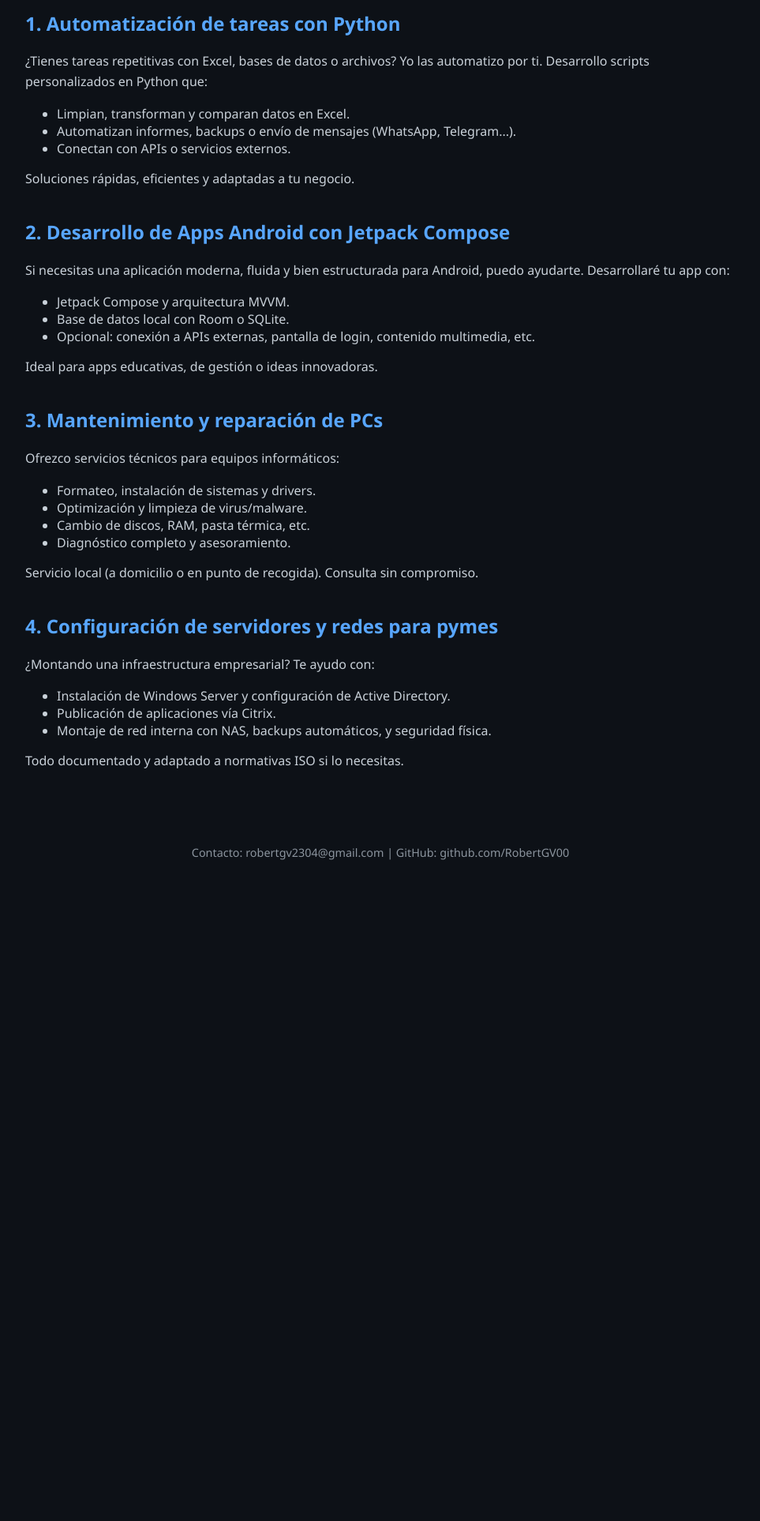
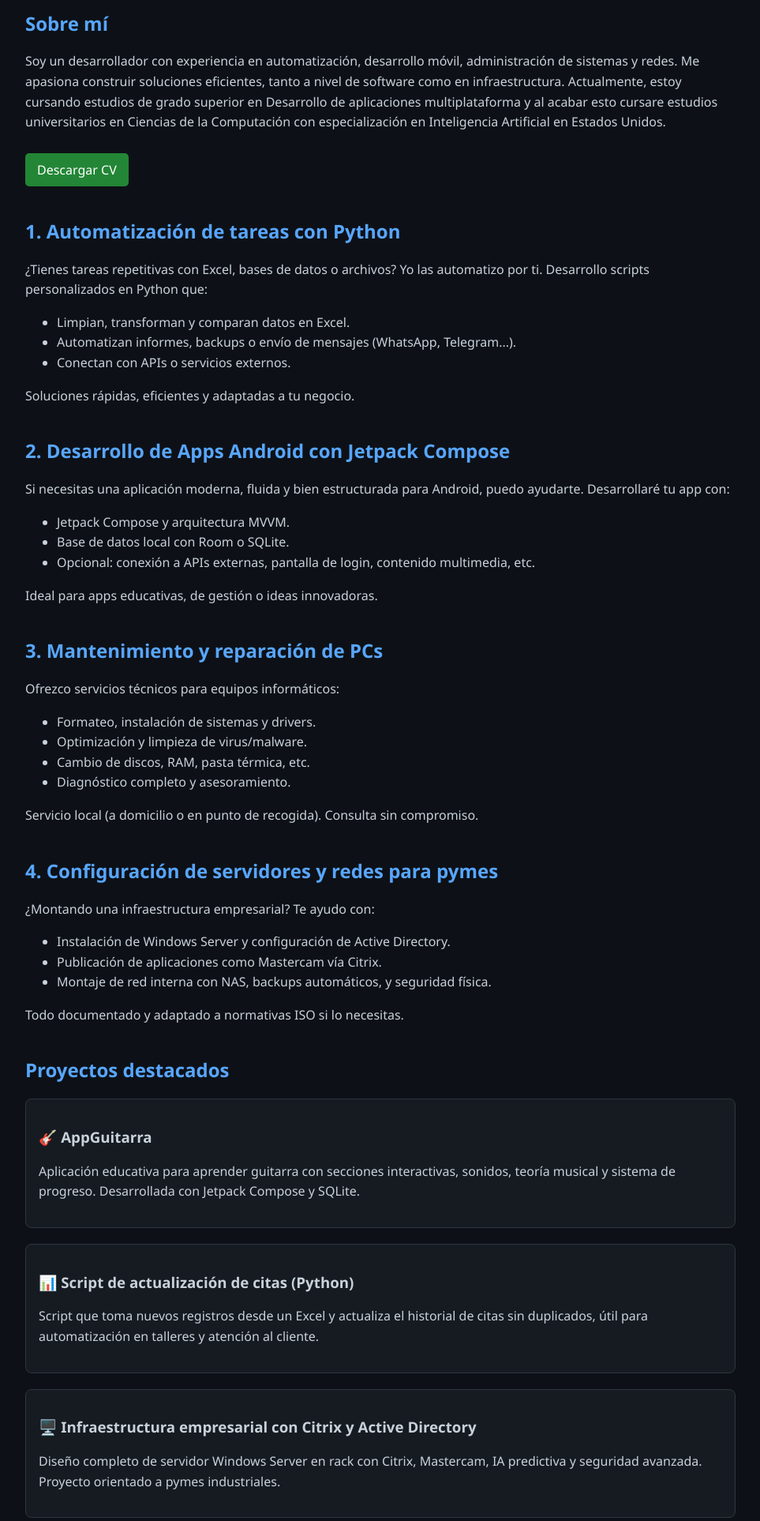
Before and after one commit to RobertGV00/PortofolioRobert, a plain HTML site: page index.html in a window 1280 px wide. Shown: the part 200-2126 px from the top of the page at 79% size, without its empty margins (158-1121 px from the left). Before the commit the page ends 1326 px from the top, so only its background shows below. Drawn offline with Linux system fonts and the light colour scheme.

Commit message:
Actualización: secciones sobre mí y proyectos destacados

```diff
--- a/index.html
+++ b/index.html
@@ -32,7 +32,7 @@
         h2 {
             color: #58a6ff;
         }
-        p {
+        p, ul {
             line-height: 1.6;
         }
         .footer {
@@ -40,6 +40,25 @@
             font-size: 0.9em;
             padding: 20px;
             color: #8b949e;
+        }
+        .project-card {
+            background-color: #161b22;
+            border: 1px solid #30363d;
+            padding: 16px;
+            margin-bottom: 20px;
+            border-radius: 8px;
+        }
+        .button {
+            display: inline-block;
+            padding: 10px 15px;
+            background-color: #238636;
+            color: white;
+            text-decoration: none;
+            border-radius: 5px;
+            margin-top: 10px;
+        }
+        .button:hover {
+            background-color: #2ea043;
         }
     </style>
 </head>
@@ -50,56 +69,80 @@
     </header>
     <main>
         <section>
+            <h2>Sobre mí</h2>
+            <p>
+                Soy un desarrollador con experiencia en automatización, desarrollo móvil, administración de sistemas y redes. Me apasiona construir soluciones eficientes, tanto a nivel de software como en infraestructura. Actualmente, estoy cursando estudios de grado superior en Desarrollo de aplicaciones multiplataforma y al acabar esto cursare estudios universitarios en Ciencias de la Computación con especialización en Inteligencia Artificial en Estados Unidos.
+            </p>
+            <a href="CV_Robert George Vorobchevici.pdf" class="button" download>Descargar CV</a>
+        </section>
+
+        <section>
             <h2>1. Automatización de tareas con Python</h2>
             <p>
                 ¿Tienes tareas repetitivas con Excel, bases de datos o archivos? Yo las automatizo por ti. Desarrollo scripts personalizados en Python que:
+            </p>
             <ul>
                 <li>Limpian, transforman y comparan datos en Excel.</li>
                 <li>Automatizan informes, backups o envío de mensajes (WhatsApp, Telegram...).</li>
                 <li>Conectan con APIs o servicios externos.</li>
             </ul>
-                Soluciones rápidas, eficientes y adaptadas a tu negocio.
-            </p>
+            <p>Soluciones rápidas, eficientes y adaptadas a tu negocio.</p>
         </section>
 
         <section>
             <h2>2. Desarrollo de Apps Android con Jetpack Compose</h2>
             <p>
                 Si necesitas una aplicación moderna, fluida y bien estructurada para Android, puedo ayudarte. Desarrollaré tu app con:
+            </p>
             <ul>
                 <li>Jetpack Compose y arquitectura MVVM.</li>
                 <li>Base de datos local con Room o SQLite.</li>
                 <li>Opcional: conexión a APIs externas, pantalla de login, contenido multimedia, etc.</li>
             </ul>
-                Ideal para apps educativas, de gestión o ideas innovadoras.
-            </p>
+            <p>Ideal para apps educativas, de gestión o ideas innovadoras.</p>
         </section>
 
         <section>
             <h2>3. Mantenimiento y reparación de PCs</h2>
             <p>
                 Ofrezco servicios técnicos para equipos informáticos:
+            </p>
             <ul>
                 <li>Formateo, instalación de sistemas y drivers.</li>
                 <li>Optimización y limpieza de virus/malware.</li>
                 <li>Cambio de discos, RAM, pasta térmica, etc.</li>
                 <li>Diagnóstico completo y asesoramiento.</li>
             </ul>
-                Servicio local (a domicilio o en punto de recogida). Consulta sin compromiso.
-            </p>
+            <p>Servicio local (a domicilio o en punto de recogida). Consulta sin compromiso.</p>
         </section>
 
         <section>
             <h2>4. Configuración de servidores y redes para pymes</h2>
             <p>
                 ¿Montando una infraestructura empresarial? Te ayudo con:
+            </p>
             <ul>
                 <li>Instalación de Windows Server y configuración de Active Directory.</li>
-                    <li>Publicación de aplicaciones vía Citrix.</li>
+                <li>Publicación de aplicaciones como Mastercam vía Citrix.</li>
                 <li>Montaje de red interna con NAS, backups automáticos, y seguridad física.</li>
             </ul>
-                Todo documentado y adaptado a normativas ISO si lo necesitas.
-            </p>
+            <p>Todo documentado y adaptado a normativas ISO si lo necesitas.</p>
+        </section>
+
+        <section>
+            <h2>Proyectos destacados</h2>
+            <div class="project-card">
+                <h3>🎸 AppGuitarra</h3>
+                <p>Aplicación educativa para aprender guitarra con secciones interactivas, sonidos, teoría musical y sistema de progreso. Desarrollada con Jetpack Compose y SQLite.</p>
+            </div>
+            <div class="project-card">
+                <h3>📊 Script de actualización de citas (Python)</h3>
+                <p>Script que toma nuevos registros desde un Excel y actualiza el historial de citas sin duplicados, útil para automatización en talleres y atención al cliente.</p>
+            </div>
+            <div class="project-card">
+                <h3>🖥️ Infraestructura empresarial con Citrix y Active Directory</h3>
+                <p>Diseño completo de servidor Windows Server en rack con Citrix, Mastercam, IA predictiva y seguridad avanzada. Proyecto orientado a pymes industriales.</p>
+            </div>
         </section>
     </main>
     <div class="footer">
```
Lines whose indentation alone changed are shown as unchanged.
